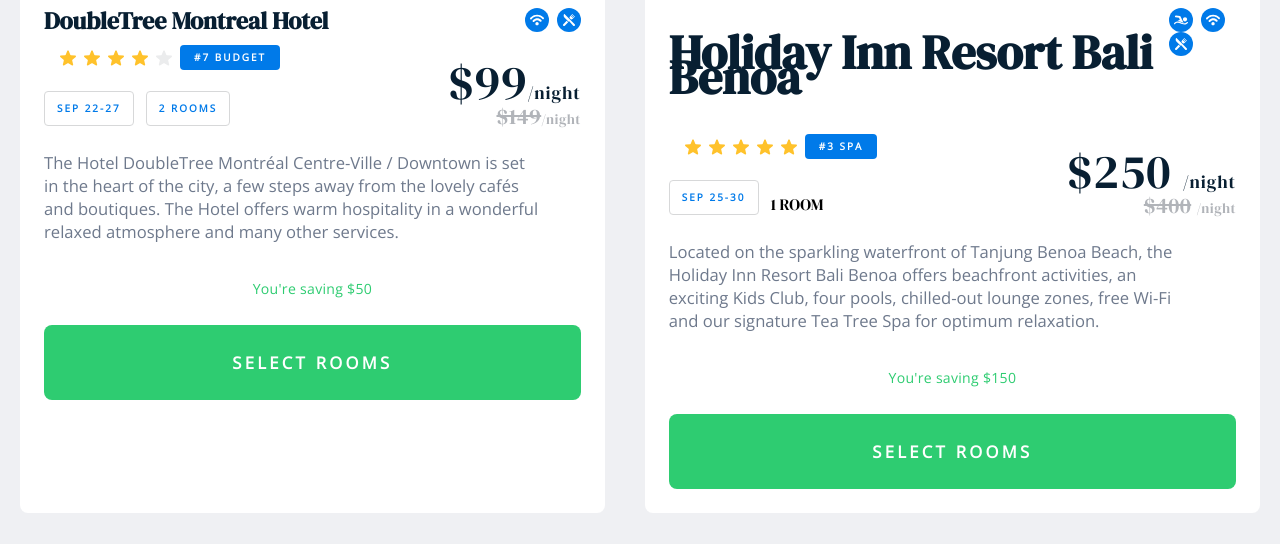
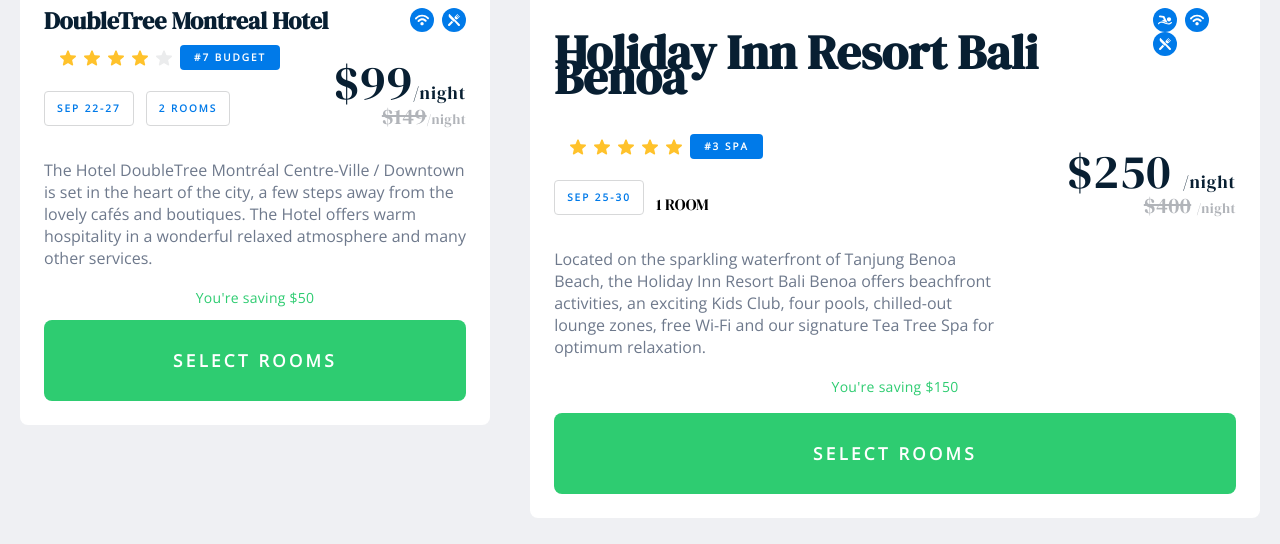
Before and after one commit to hramtsov13/hotelcards, a plain HTML site: page index.html in a window 1280 px wide. Shown: the part 252-796 px from the top of the page. Drawn offline with nearby package versions, Linux system fonts and the light colour scheme.

Commit message:
закончил первую карточку

```diff
--- a/csstest.css
+++ b/csstest.css
@@ -4,21 +4,30 @@
 
 html,
 body {
-  height: 100%;
   margin: 0;
+  /*
+    заменил главный шрифт на опен санс потому что, как правило,
+    шрифт без засечек используется как основной, а с засечками как
+    акцентный. Ну и тут как раз такая ситуация.
+    DM Serif Display в 2 местах, все остальное open Sans
+  */
   font-family: "DM Serif Display", serif;
   background: #eff0f3;
-}
-.main {
 }
 
 .main_left,
 .main_right {
+  /*
+    если мы скроем все, что выходит за рамки карточки,
+    то и углы одинаковыми станут
+  */
+  overflow: hidden;
   border-radius: 8px;
   background: #fff;
 }
 .main {
   display: flex;
+  align-items: flex-start;
   padding: 20px;
 }
 
@@ -161,58 +170,64 @@ body {
   line-height: 14px;
 }
 
-/*Description text*/
+.date-rooms-price {
+  margin-bottom: 24px;
+}
 
 .description {
-  margin-right: 41px;
-  margin-top: 25px;
+  /*
+  Такой финт с шириной для того, что-бы текст не был слишком
+  широким и удобным для чтения. max-width для того случая,
+  когда карточка становится уже чем 448px что бы текст
+  не вылазил за границы.
+  */
+  width: 448px;
+  max-width: 100%;
+
   font-family: "Open Sans", sans-serif;
-  font-style: normal;
   font-weight: 300;
-  font-size: 1.3vmax;
+  font-size: 16px;
   color: #6e798c;
+  margin-top: 33px;
 }
 
-/*Discount reminder*/
-
 .reminder {
-  margin-top: 33px;
   text-align: center;
   font-family: "Open Sans", sans-serif;
-  font-style: normal;
-  font-weight: normal;
-  font-size: 1.1vmax;
+  font-size: 14px;
   line-height: 25px;
   letter-spacing: 0.02em;
   color: #2ecc71;
+  margin-bottom: 10px;
 }
 
-/*Select rooms button*/
-
 .button {
-  margin-top: 10px;
-  padding: 25px 0;
+  padding: 28px 0;
   width: 100%;
   border: none;
   border-radius: 8px;
   background: #2ecc71;
-}
-
-.button-text {
-  border-radius: 4px;
   text-align: center;
   font-family: "Open Sans", sans-serif;
-  font-style: normal;
   font-weight: bold;
-  font-size: 1.3vmax;
+  letter-spacing: 0.2em;
   line-height: 25px;
-  letter-spacing: 0.2em;
   color: #ffffff;
+  font-size: 17px;
+  transition: background-color 0.1s;
+  /*
+    курсор переставить в pointer лучше просто у кнопки.
+    Чем меньше свойств меняется - тем браузеру легче это отрисовать
+    Нормально поставить pointer на ховер, но он и так действует
+    на курсор только когда мышка находится на элементе.
+    Так что можно менять курсор просто у элемента
+  */
+  cursor: pointer;
 }
 
 .button:hover {
-  box-shadow: 0px -4px 40px rgba(255, 255, 255, 0.5),
-    inset 0px 2px 80px rgba(255, 255, 255, 0.1),
-    0px 2px 14px rgba(0, 0, 0, 0.15);
-  cursor: pointer;
+  /*
+   Убрал бокс-шэдоу потому что когда попап на попапе мне не нравится :)
+  */
+  background: #22a157;
 }
--- a/index.html
+++ b/index.html
@@ -80,20 +80,14 @@
               </div>
             </div>
           </div>
-          <div class="description">
-            <p>
-              The Hotel DoubleTree Montréal Centre-Ville / Downtown is set in
-              the heart of the city, a few steps away from the lovely cafés and
-              boutiques. The Hotel offers warm hospitality in a wonderful
-              relaxed atmosphere and many other services.
-            </p>
-          </div>
-          <div class="reminder">
-            <p>You're saving $50</p>
-          </div>
-          <button class="button">
-            <span class="button-text">SELECT ROOMS</span>
-          </button>
+          <p class="description">
+            The Hotel DoubleTree Montréal Centre-Ville / Downtown is set in the
+            heart of the city, a few steps away from the lovely cafés and
+            boutiques. The Hotel offers warm hospitality in a wonderful relaxed
+            atmosphere and many other services.
+          </p>
+          <p class="reminder">You're saving $50</p>
+          <button class="button">SELECT ROOMS</button>
         </div>
       </div>
 
```
